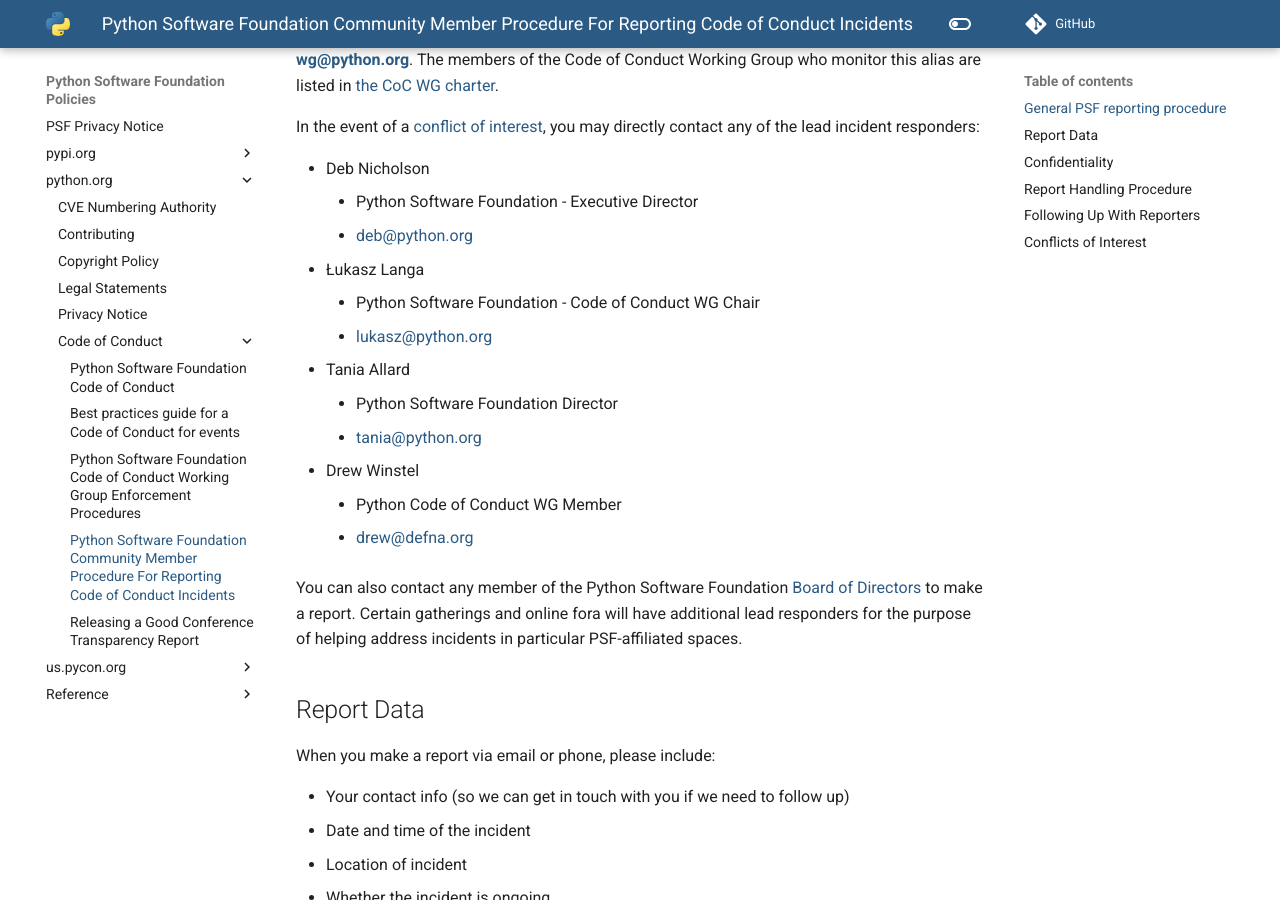
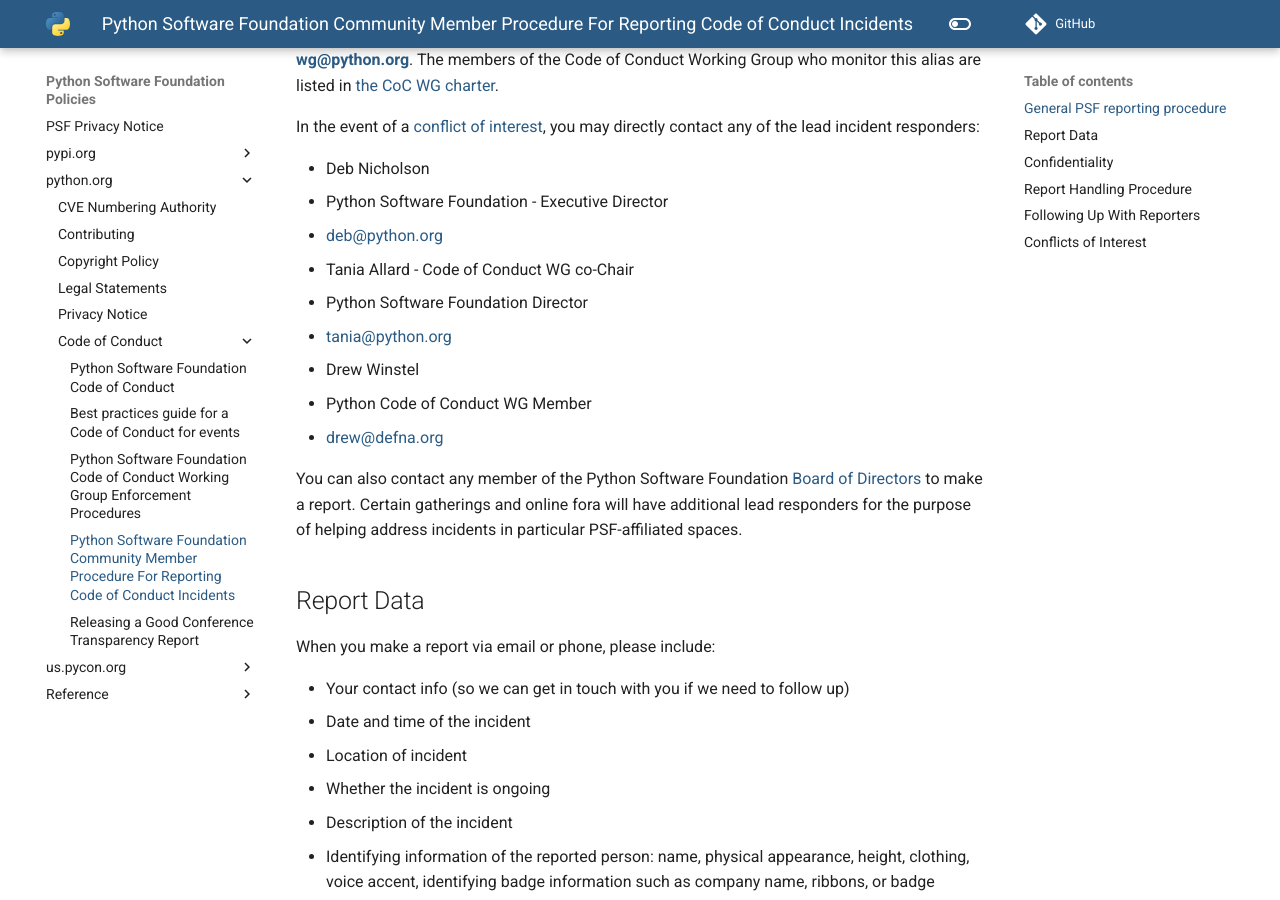
Before and after one commit to psf/policies, an MkDocs documentation site: the page built from docs/python.org/code-of-conduct/Procedures-for-Reporting-Incidents.md, in a window 1280 px wide and 900 px high, scrolled down 851 px. Built offline with MkDocs 1.6.1 and Material for MkDocs 9.7.7, drawn with Linux system fonts in a browser that asks for light colours; comment, search, counter and statistics services are not loaded.

Commit message:
chore: Update members list in reporting procedures

```diff
--- a/docs/python.org/code-of-conduct/Procedures-for-Reporting-Incidents.md
+++ b/docs/python.org/code-of-conduct/Procedures-for-Reporting-Incidents.md
@@ -14,18 +14,15 @@
 
 In the event of a [conflict of interest](#conflicts-of-interest), you may directly contact any of the lead incident responders:
 
-  * Deb Nicholson
-      * Python Software Foundation - Executive Director
-      * <deb@python.org>
-  * Łukasz Langa
-      * Python Software Foundation - Code of Conduct WG Chair
-      * <lukasz@python.org>
-  * Tania Allard
-      * Python Software Foundation Director
-      * <tania@python.org>
-  * Drew Winstel
-      * Python Code of Conduct WG Member
-      * <drew@defna.org>
+* Deb Nicholson
+  * Python Software Foundation - Executive Director
+  * <deb@python.org>
+* Tania Allard - Code of Conduct WG co-Chair
+  * Python Software Foundation Director
+  * <tania@python.org>
+* Drew Winstel
+  * Python Code of Conduct WG Member
+  * <drew@defna.org>
 
 You can also contact any member of the Python Software Foundation [Board of Directors](https://www.python.org/psf/board/) to make a report. Certain gatherings and online fora will have additional lead responders for the purpose of helping address incidents in particular PSF-affiliated spaces.
 
```
